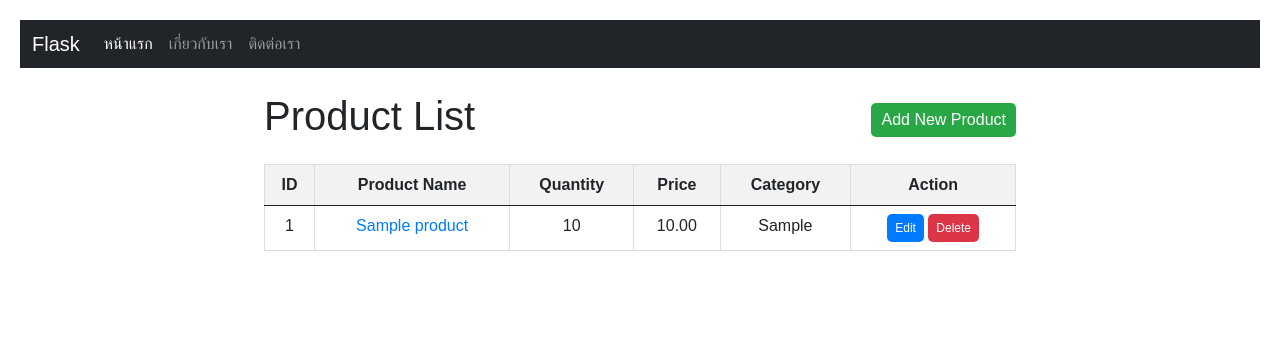
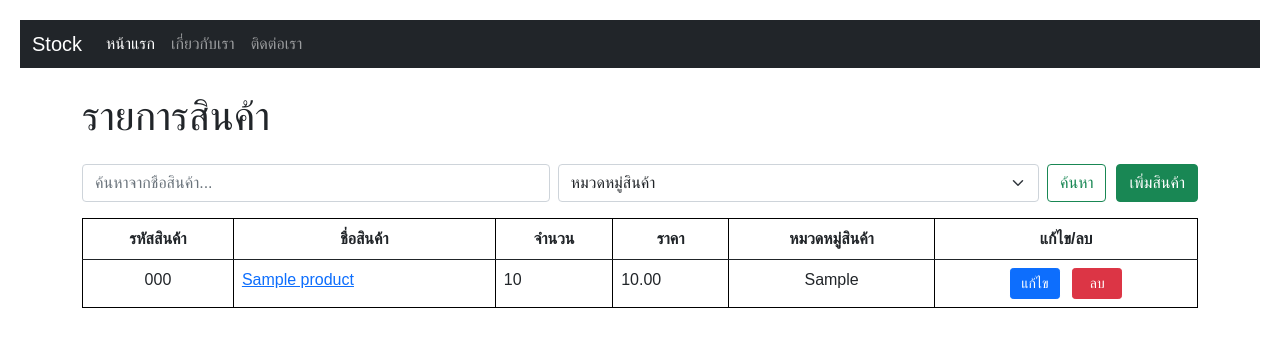
Before and after one commit to pythonsolar/stock-app, a Flask app: page / in a window 1280 px wide. Shown: the top 347 px of the page. Run offline with Flask 3, Linux system fonts and the light colour scheme; tables that the repository leaves empty hold one stand-in row (values such as "Sample post").

Commit message:
Edit table, edit.html, add_product.html

```diff
--- a/app.py
+++ b/app.py
@@ -2,6 +2,8 @@ from flask import Flask, g, render_template, request, redirect, url_for
 import sqlite3
 import os
 from werkzeug.utils import secure_filename
+import random
+from datetime import datetime
 
 app = Flask(__name__)
 
@@ -41,19 +43,38 @@ def product_details(id):
         detail = request.form['detail']
         file = request.files['image']
 
+        # ตรวจสอบว่าอัปโหลดไฟล์หรือไม่
         if file and allowed_file(file.filename):
             filename = secure_filename(file.filename)
             file.save(os.path.join(app.config['UPLOAD_FOLDER'], filename))
 
-            # อัปเดตฐานข้อมูล
+            # อัปเดตทั้งรูปภาพและรายละเอียด
             cursor.execute('UPDATE products SET detail = ?, image = ? WHERE id = ?', (detail, filename, id))
-            conn.commit()
+        else:
+            # อัปเดตเฉพาะรายละเอียดสินค้า ถ้าไม่มีการอัปโหลดไฟล์ใหม่
+            cursor.execute('UPDATE products SET detail = ? WHERE id = ?', (detail, id))
 
+        conn.commit()
         return redirect(url_for('index'))
 
-    # ดึงข้อมูลสินค้ามาแสดง
+    # ดึงข้อมูลสินค้าที่มี id ตรงกับที่ระบุ
     cursor.execute('SELECT * FROM products WHERE id = ?', (id,))
-    product = cursor.fetchone()
+    product_row = cursor.fetchone()
+
+    # ถ้าไม่พบสินค้าตาม id ให้แจ้งว่าไม่มีสินค้า
+    if product_row is None:
+        return "Product not found", 404
+
+    # จัดข้อมูลเป็น dictionary เพื่อให้เข้าถึงด้วยชื่อฟิลด์
+    product = {
+        'id': product_row[0],
+        'name': product_row[1],
+        'quantity': product_row[2],
+        'price': product_row[3],
+        'category': product_row[4],
+        'image': product_row[5],
+        'detail': product_row[6]
+    }
 
     return render_template('product_detail.html', product=product)
 
@@ -62,9 +83,47 @@ def product_details(id):
 def index():
     conn = get_db()
     cursor = conn.cursor()
-    cursor.execute('SELECT * FROM products')
-    products = cursor.fetchall()
+
+    # รับค่าค้นหาจาก query string (แยก name และ category)
+    search_name = request.args.get('search', '').strip()
+    search_category = request.args.get('category', '')
+
+    # สร้างคำสั่ง SQL แบบ dynamic ตามเงื่อนไขที่มี
+    query = "SELECT * FROM products WHERE 1=1"
+    params = []
+
+    if search_name:  # ถ้ามีการค้นหาด้วยชื่อ
+        query += " AND name LIKE ?"
+        params.append(f"%{search_name}%")
+
+    if search_category:  # ถ้ามีการเลือก category
+        query += " AND category = ?"
+        params.append(search_category)
+
+    # Execute the final SQL query with the parameters
+    cursor.execute(query, params)
+
+    # ดึงข้อมูลจากฐานข้อมูล
+    products_rows = cursor.fetchall()
+
+    # จัดรูปแบบข้อมูลเป็น dictionary เพื่อเข้าถึงด้วยชื่อฟิลด์
+    products = []
+    for row in products_rows:
+        products.append({
+            'id': row[0],
+            'name': row[1],
+            'quantity': row[2],
+            'price': row[3],
+            'category': row[4],
+            'image': row[5],
+            'detail': row[6],
+            'product_code': row[7]
+        })
+
+    conn.close()
+
     return render_template('index.html', products=products)
+
 
 # แสดงหน้าเพิ่มสินค้าใหม่
 @app.route('/add_product_page', methods=['GET'])
@@ -79,9 +138,15 @@ def add_product():
     price = request.form['price']
     category = request.form['category']
 
+    # สร้างรหัสสินค้า product_code (เช่น kc2024100556)
+    today = datetime.today().strftime('%Y%m%d')  # ปี, เดือน, วัน
+    random_number = str(random.randint(10, 99))  # สุ่มเลข 2 หลัก
+    product_code = f"kc{today}{random_number}"  # รวมกันเป็น kcYYYYMMDDxx
+
     conn = get_db()
     cursor = conn.cursor()
-    cursor.execute('INSERT INTO products (name, quantity, price, category) VALUES (?, ?, ?, ?)', (name, quantity, price, category))
+    cursor.execute('INSERT INTO products (name, quantity, price, category, product_code) VALUES (?, ?, ?, ?, ?)',
+                   (name, quantity, price, category, product_code))
     conn.commit()
 
     return redirect(url_for('index'))
@@ -102,8 +167,19 @@ def edit_product(id):
         conn.commit()
         return redirect(url_for('index'))
 
+    # ดึงข้อมูลสินค้าจากฐานข้อมูล
     cursor.execute('SELECT * FROM products WHERE id = ?', (id,))
-    product = cursor.fetchone()
+    product_row = cursor.fetchone()
+
+    # แปลงข้อมูลเป็น dictionary เพื่อส่งไปยัง template
+    product = {
+        'id': product_row[0],
+        'name': product_row[1],
+        'quantity': product_row[2],
+        'price': product_row[3],
+        'category': product_row[4]
+    }
+
     return render_template('edit.html', product=product)
 
 # ฟังก์ชันลบสินค้า
@@ -115,5 +191,37 @@ def delete_product(id):
     conn.commit()
     return redirect(url_for('index'))
 
+def generate_product_code():
+    # ดึงวันที่ปัจจุบัน
+    current_date = datetime.datetime.now()
+
+    # แปลงวันที่ปัจจุบันเป็นฟอร์แมต ปี, เดือน, วัน
+    year = current_date.strftime("%Y")  # ปี ค.ศ.
+    month = current_date.strftime("%m")  # เดือน 2 หลัก
+    day = current_date.strftime("%d")    # วัน 2 หลัก
+
+    # สุ่มตัวเลข 2 หลักท้าย
+    random_number = random.randint(10, 99)  # สุ่มเลข 2 หลัก เช่น 12, 98
+
+    # รวมเป็นรหัสสินค้า 12 หลัก
+    product_code = f"KC{year}{month}{day}{random_number}"
+
+    return product_code
+
+def generate_unique_product_code():
+    conn = get_db()
+    cursor = conn.cursor()
+
+    while True:
+        product_code = generate_product_code()
+
+        # ตรวจสอบว่ารหัสสินค้าซ้ำหรือไม่
+        cursor.execute("SELECT COUNT(*) FROM products WHERE product_code = ?", (product_code,))
+        result = cursor.fetchone()
+
+        # ถ้ารหัสไม่ซ้ำ ให้ใช้รหัสนี้
+        if result[0] == 0:
+            return product_code
+
 if __name__ == '__main__':
     app.run(debug=True, port=5001)
--- a/templates/base.html
+++ b/templates/base.html
@@ -10,9 +10,9 @@
 </head>
 <body>
     <!-- Navbar -->
-    <nav class="navbar navbar-expand-lg navbar navbar-dark bg-dark py-1"> <!-- ลด padding ของ Navbar -->
-        <div class="container-fluid d-flex align-items-center"> <!-- ใช้ flexbox -->
-          <a class="navbar-brand" href="/">Flask</a>
+    <nav class="navbar navbar-expand-lg navbar navbar-dark bg-dark py-1">
+        <div class="container-fluid d-flex align-items-center">
+          <a class="navbar-brand" href="/">Stock</a>
           <button class="navbar-toggler" type="button" data-bs-toggle="collapse" data-bs-target="#navbarNav" aria-controls="navbarNav" aria-expanded="false" aria-label="Toggle navigation">
             <span class="navbar-toggler-icon"></span>
           </button>
@@ -33,12 +33,10 @@
     </nav>
 
     <!-- Content -->
-    <main class="container mt-4"> <!-- ใช้ container และเพิ่ม margin ด้านบน -->
+    <main class="container-fluid mt-4">
+        {% block content %}
 
-    {% block content %}
-
-    {% endblock content %}
-
+        {% endblock content %}
     </main>
 </body>
 </html>
--- a/templates/index.html
+++ b/templates/index.html
@@ -2,34 +2,57 @@
 
 {% block content %}
 
-<div class="container">
+<div class="container mt-4">
+    <!-- หัวข้อ Product List -->
+    <h1 class="mb-4">รายการสินค้า</h1>
+
+    <!-- ฟอร์มค้นหา (Search และ Dropdown สำหรับ Category) -->
     <div class="d-flex justify-content-between align-items-center mb-3">
-        <h1>Product List</h1>
-        <a href="{{ url_for('add_product_page') }}" class="btn btn-success">Add New Product</a> <!-- ปุ่ม Add Product -->
+        <!-- ฟอร์มค้นหา -->
+        <form method="GET" action="/" class="d-flex" style="flex-grow: 1; margin-right: 10px;">
+            <input class="form-control me-2" type="search" name="search" placeholder="ค้นหาจากชื่อสินค้า..." aria-label="Search" value="{{ request.args.get('search','') }}">
+
+            <!-- Dropdown สำหรับเลือก Category -->
+            <select name="category" class="form-select me-2">
+                <option value="">หมวดหมู่สินค้า</option>  <!-- แสดงสินค้าทุกประเภท -->
+                <option value="ปั๊ม" {% if request.args.get('category') == 'ปั๊ม' %}selected{% endif %}>ปั๊ม</option>
+                <option value="แผงโซล่าเซลล์" {% if request.args.get('category') == 'แผงโซล่าเซลล์' %}selected{% endif %}>แผงโซล่าเซลล์</option>
+                <option value="อินเวอร์เตอร์" {% if request.args.get('category') == 'อินเวอร์เตอร์' %}selected{% endif %}>อินเวอร์เตอร์</option>
+                <option value="แบตเตอรี่" {% if request.args.get('category') == 'แบตเตอรี่' %}selected{% endif %}>แบตเตอรี่</option>
+                <option value="ชาร์จเจอร์" {% if request.args.get('category') == 'ชาร์จเจอร์' %}selected{% endif %}>ชาร์จเจอร์</option>
+                <option value="อุปกรณ์อื่นๆ" {% if request.args.get('category') == 'อุปกรณ์อื่นๆ' %}selected{% endif %}>อุปกรณ์อื่นๆ</option>
+            </select>
+
+            <button class="btn btn-outline-success" type="submit">ค้นหา</button>
+        </form>
+
+        <!-- ปุ่ม Add New Product -->
+        <a href="{{ url_for('add_product_page') }}" class="btn btn-success">เพิ่มสินค้า</a>
     </div>
 
+    <!-- ตารางสินค้า -->
     <table class="table">
         <thead>
             <tr>
-                <th>ID</th>
-                <th>Product Name</th>
-                <th>Quantity</th>
-                <th>Price</th>
-                <th>Category</th>
-                <th>Action</th>
+                <th class="text-center">รหัสสินค้า</th> <!-- เปลี่ยนเป็น Product Code -->
+                <th class="text-center">ชื่อสินค้า</th>
+                <th class="text-center">จำนวน</th>
+                <th class="text-center">ราคา</th>
+                <th class="text-center">หมวดหมู่สินค้า</th>
+                <th class="text-center">แก้ไข/ลบ</th>
             </tr>
         </thead>
         <tbody>
             {% for product in products %}
             <tr>
-                <td>{{ product[0] }}</td>
-                <td><a href="/product/{{ product[0] }}" class="product-link">{{ product[1] }}</a></td>
-                <td>{{ product[2] }}</td>
-                <td>{{ "%.2f"|format(product[3]) }}</td>
-                <td>{{ product[4] }}</td>
-                <td>
-                    <a href="/edit/{{ product[0] }}" class="btn btn-primary btn-sm">Edit</a>
-                    <a href="/delete/{{ product[0] }}" class="btn btn-danger btn-sm" onclick="return confirmDelete();">Delete</a>
+                <td class="text-center">{{ product.product_code }}</td> <!-- เปลี่ยนจาก id เป็น product_code -->
+                <td><a href="/product/{{ product.id }}" class="product-link">{{ product.name }}</a></td>
+                <td>{{ "{:,.0f}".format(product.quantity) }}</td>
+                <td>{{ "{:,.2f}".format(product.price) }}</td>
+                <td class="text-center">{{ product.category }}</td>
+                <td class="text-center">
+                    <a href="/edit/{{ product.id }}" class="btn btn-primary btn-sm me-2" style="width: 50px;">แก้ไข</a>
+                    <a href="/delete/{{ product.id }}" class="btn btn-danger btn-sm" style="width: 50px;" onclick="return confirmDelete();">ลบ</a>
                 </td>
             </tr>
             {% endfor %}
@@ -37,83 +60,11 @@
     </table>
 </div>
 
-<!-- CSS -->
-<style>
-    .container {
-        margin-top: 20px;
-        max-width: 800px;
+<!-- JavaScript สำหรับยืนยันการลบ -->
+<script>
+    function confirmDelete() {
+        return confirm("คุณแน่ใจหรือไม่ว่าต้องการลบสินค้านี้?");
     }
-    .table {
-        width: 100%;
-        border-collapse: collapse;
-    }
-    .table th, .table td {
-        border: 1px solid #ddd;
-        padding: 8px;
-        text-align: center;
-    }
-    .table th {
-        background-color: #f2f2f2;
-        font-weight: bold;
-    }
-    .product-link {
-        color: #007bff;
-        text-decoration: none;
-    }
-    .product-link:hover {
-        text-decoration: underline;
-    }
-    .form-group {
-        margin-top: 20px;
-    }
-    .form-control {
-        margin-bottom: 10px;
-        padding: 10px;
-        width: 100%;
-        box-sizing: border-box;
-    }
-    .btn {
-        padding: 5px 10px;
-        text-align: center;
-        cursor: pointer;
-    }
-    .btn-primary {
-        background-color: #007bff;
-        color: white;
-        border: none;
-        border-radius: 5px;
-    }
-    .btn-danger {
-        background-color: #dc3545;
-        color: white;
-        border: none;
-        border-radius: 5px;
-    }
-    .btn-sm {
-        font-size: 12px;
-        padding: 5px 8px;
-    }
-    .btn-success {
-        background-color: #28a745;
-        color: white;
-        border: none;
-        border-radius: 5px;
-    }
-    .mt-3 {
-        margin-top: 15px;
-    }
-    .d-flex {
-        display: flex;
-    }
-    .justify-content-between {
-        justify-content: space-between;
-    }
-    .align-items-center {
-        align-items: center;
-    }
-    .mb-3 {
-        margin-bottom: 1rem;
-    }
-</style>
+</script>
 
 {% endblock content %}
```
Also changed, not shown: templates/edit.html (+18 -18 lines), templates/product_detail.html (+29 -14 lines), static/styles.css (line endings or trailing spaces), static/uploads/Pngtreecoloring_page_of_cartoon_construction_14867144.png (added), static/uploads/S__88907779_0.jpg (added), stock.db, templates/stock.html (deleted).
